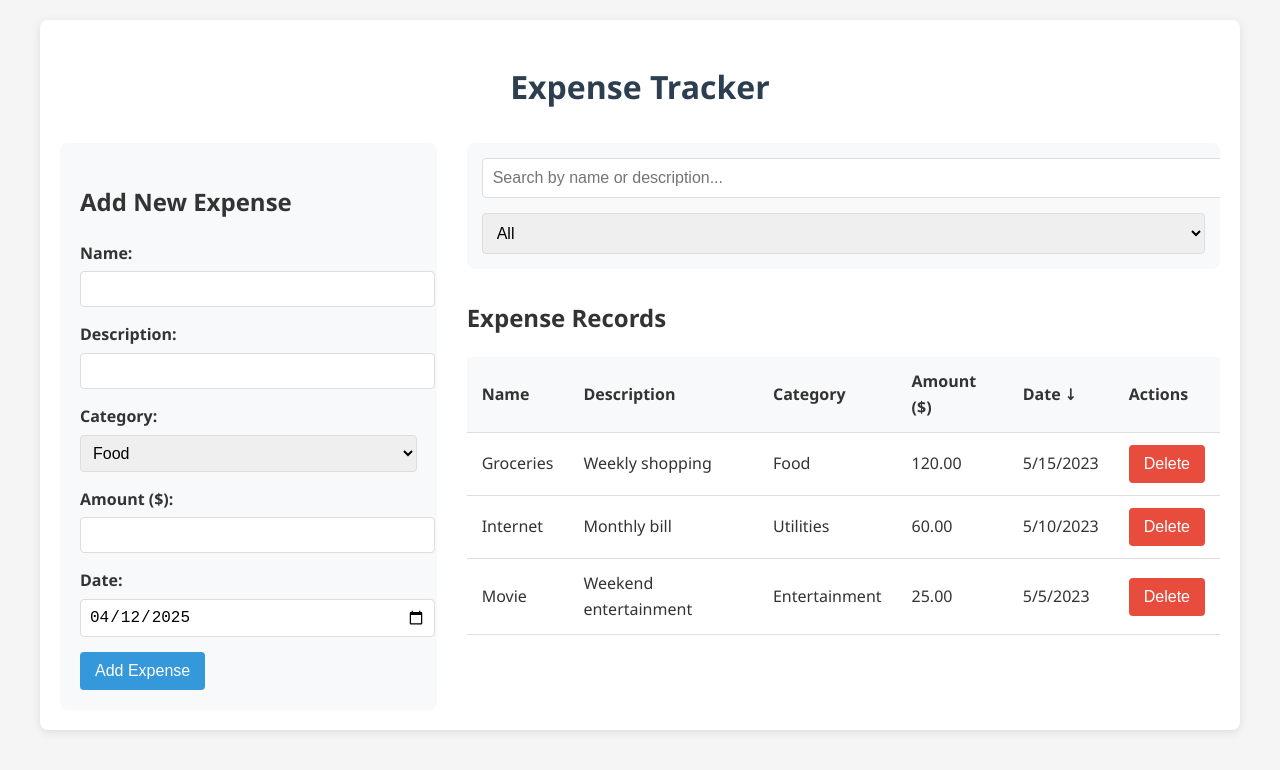
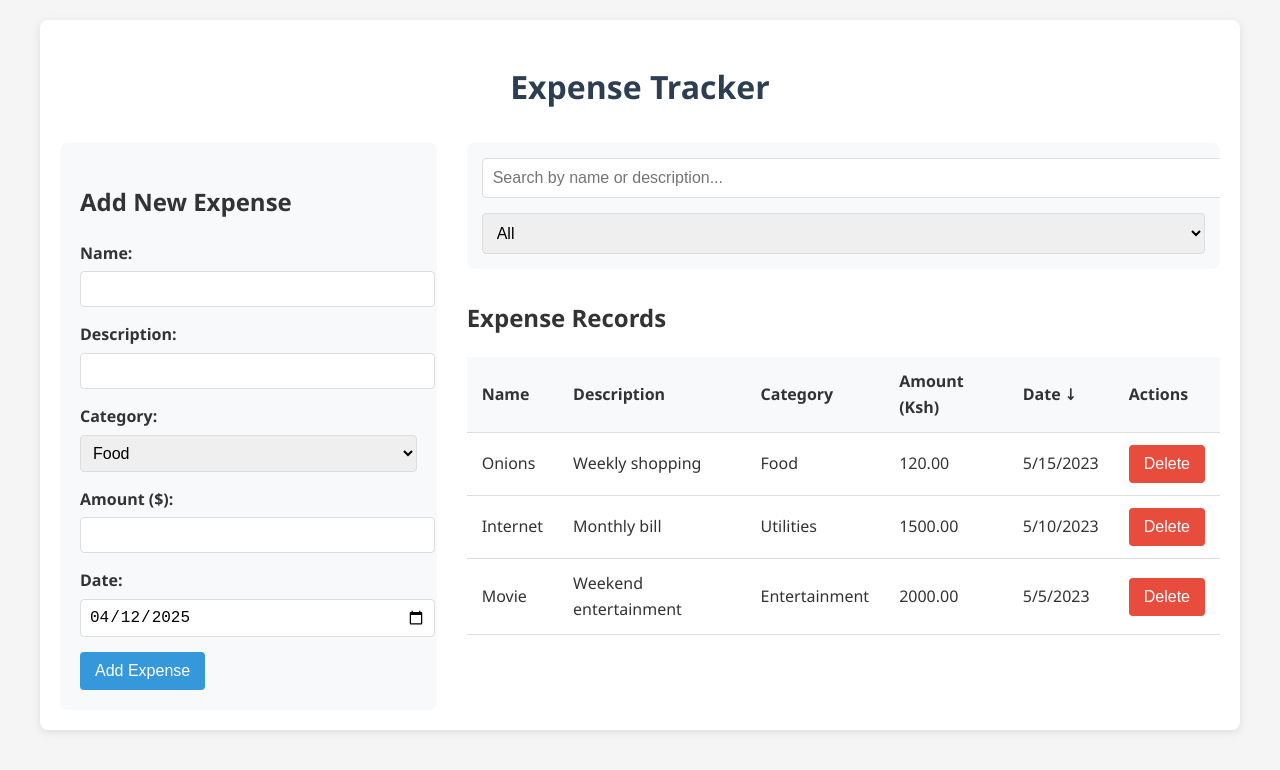
Before and after one commit to Boyani-Rose/Expense-tracker-react, a React (Create React App) app: page / in a window 1280 px wide. Shown: the top 770 px of the page. Built offline with nearby package versions, Linux system fonts and the light colour scheme.

Commit message:
Final changes

```diff
--- a/src/App.js
+++ b/src/App.js
@@ -8,9 +8,9 @@ import './styles.css';
 
 function App() {
   const [expenses, setExpenses] = useState([
-    { id: 1, name: 'Groceries', description: 'Weekly shopping', category: 'Food', amount: 120, date: '2023-05-15' },
-    { id: 2, name: 'Internet', description: 'Monthly bill', category: 'Utilities', amount: 60, date: '2023-05-10' },
-    { id: 3, name: 'Movie', description: 'Weekend entertainment', category: 'Entertainment', amount: 25, date: '2023-05-05' }
+    { id: 1, name: 'Onions', description: 'Weekly shopping', category: 'Food', amount: 120, date: '2023-05-15' },
+    { id: 2, name: 'Internet', description: 'Monthly bill', category: 'Utilities', amount: 1500, date: '2023-05-10' },
+    { id: 3, name: 'Movie', description: 'Weekend entertainment', category: 'Entertainment', amount: 2000, date: '2023-05-05' }
   ]);
   const [searchTerm, setSearchTerm] = useState('');
   const [filterCategory, setFilterCategory] = useState('All');
--- a/src/Components/ExpenseTable.jsx
+++ b/src/Components/ExpenseTable.jsx
@@ -25,7 +25,7 @@ function ExpenseTable({ expenses, onDelete, sortConfig, requestSort }) {
                 Category {getSortIndicator('category')}
               </th>
               <th onClick={() => requestSort('amount')}>
-                Amount ($) {getSortIndicator('amount')}
+                Amount (Ksh) {getSortIndicator('amount')}
               </th>
               <th onClick={() => requestSort('date')}>
                 Date {getSortIndicator('date')}
```
Also changed, not shown: src/Components/ExpenseSummary.jsx (deleted).
